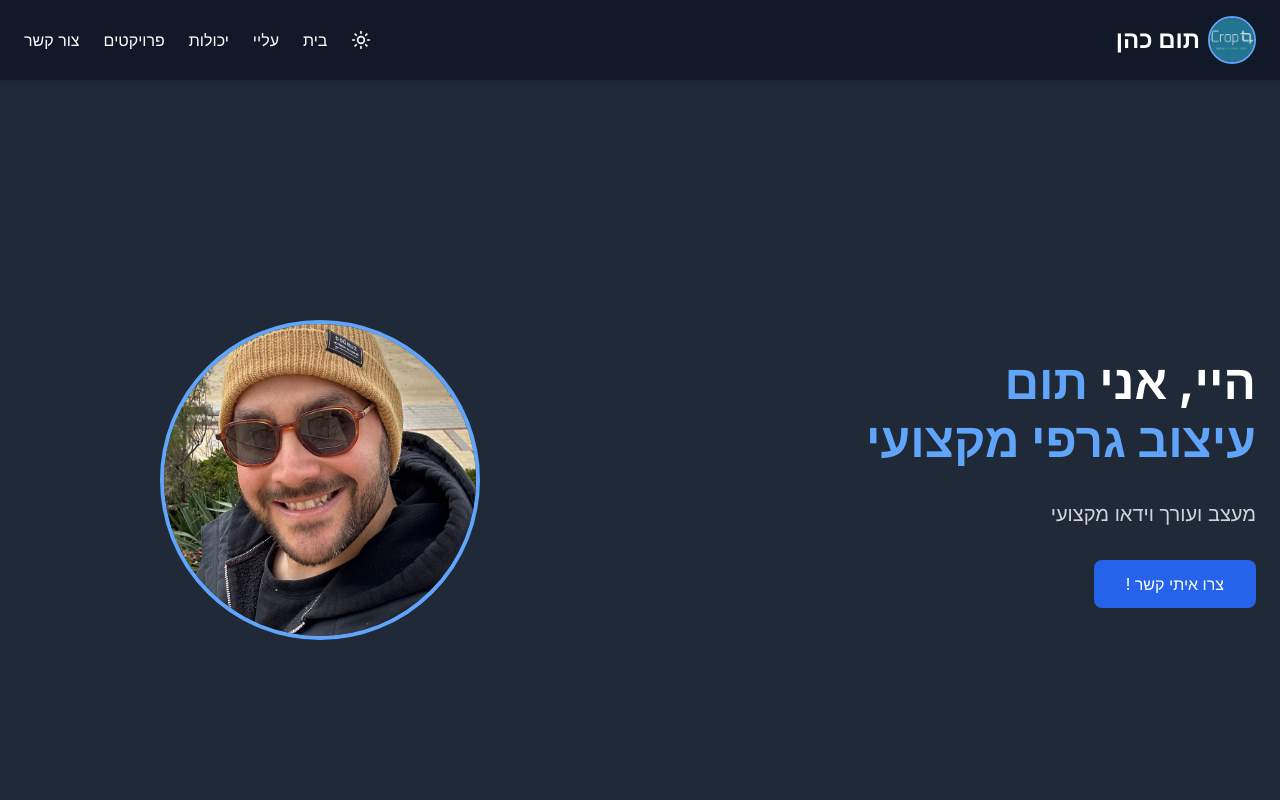
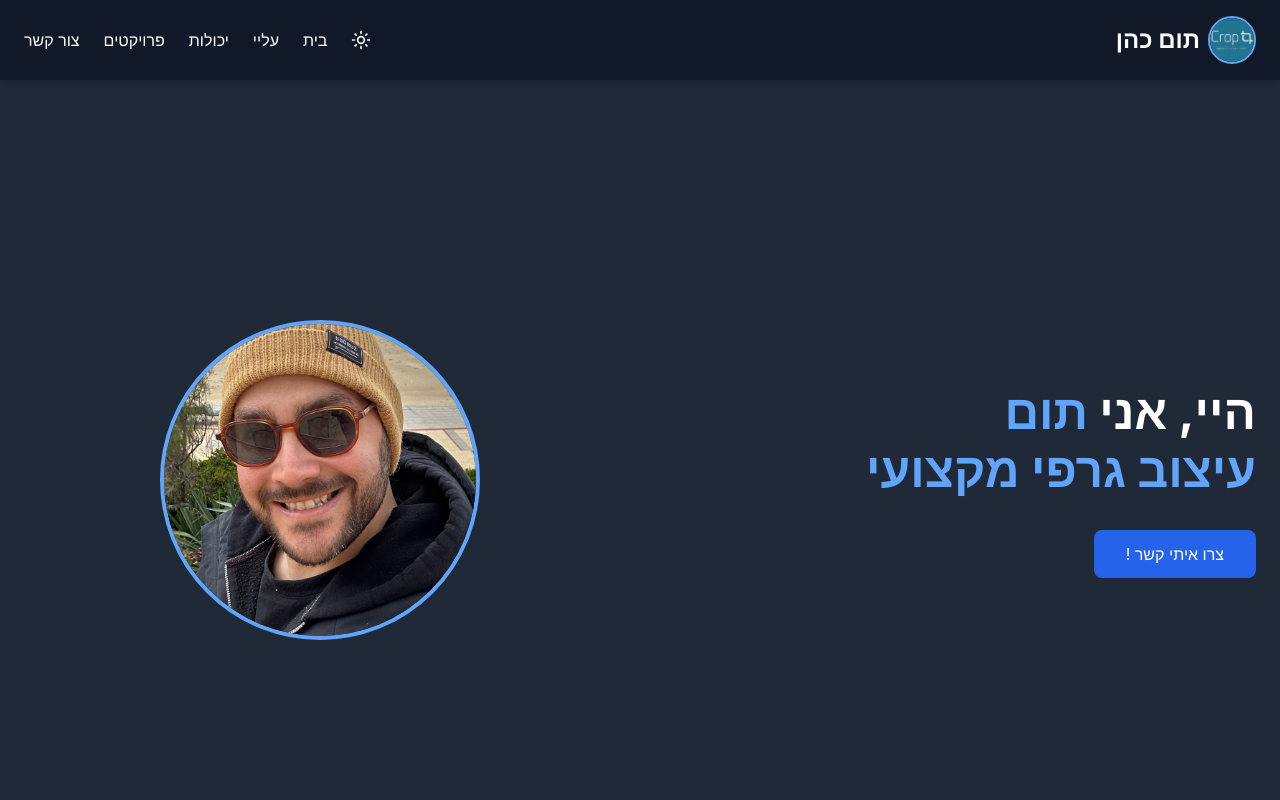
Before and after one commit to TomCohenCrop/frontend, a React (Vite) app: page / in a window 1280 px wide. Shown: the top 800 px of the page. Built offline with nearby package versions, Linux system fonts and the light colour scheme; no server answers.

Commit message:
Remove subtitle text from hero section

```diff
--- a/src/App.jsx
+++ b/src/App.jsx
@@ -348,9 +348,7 @@ function App() {
                     />
                   </div>
                 </h1>
-                <p className="text-xl text-gray-600 dark:text-gray-300">
-                  מעצב ועורך וידאו מקצועי
-                </p>
+
                 <div className="flex gap-4">
                   <a
                     href="#contact"
```
